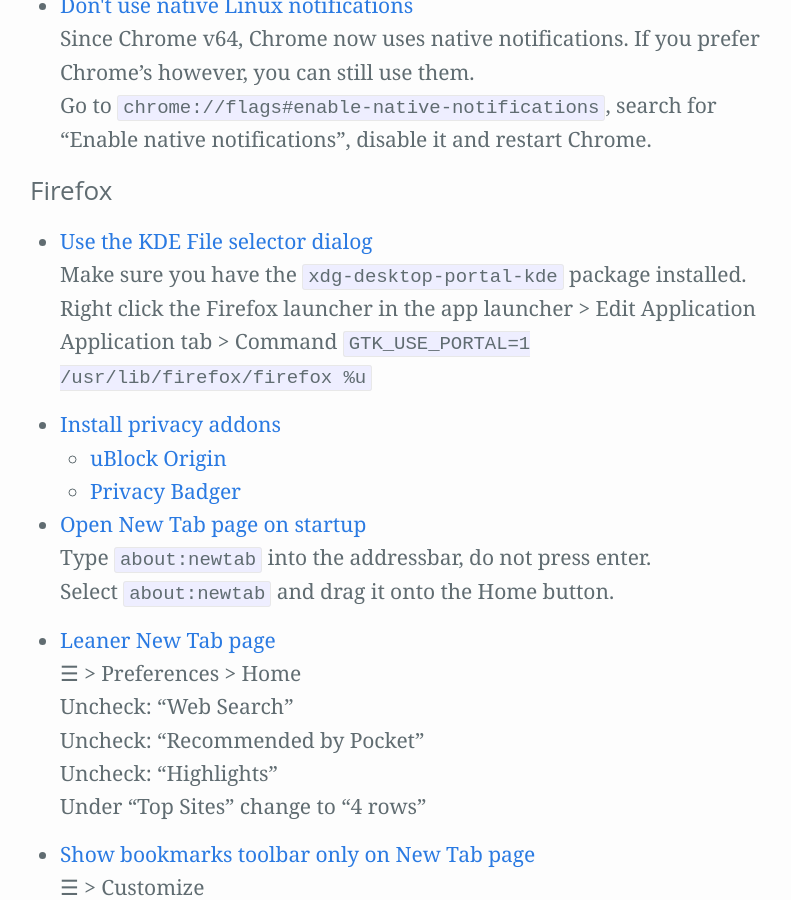
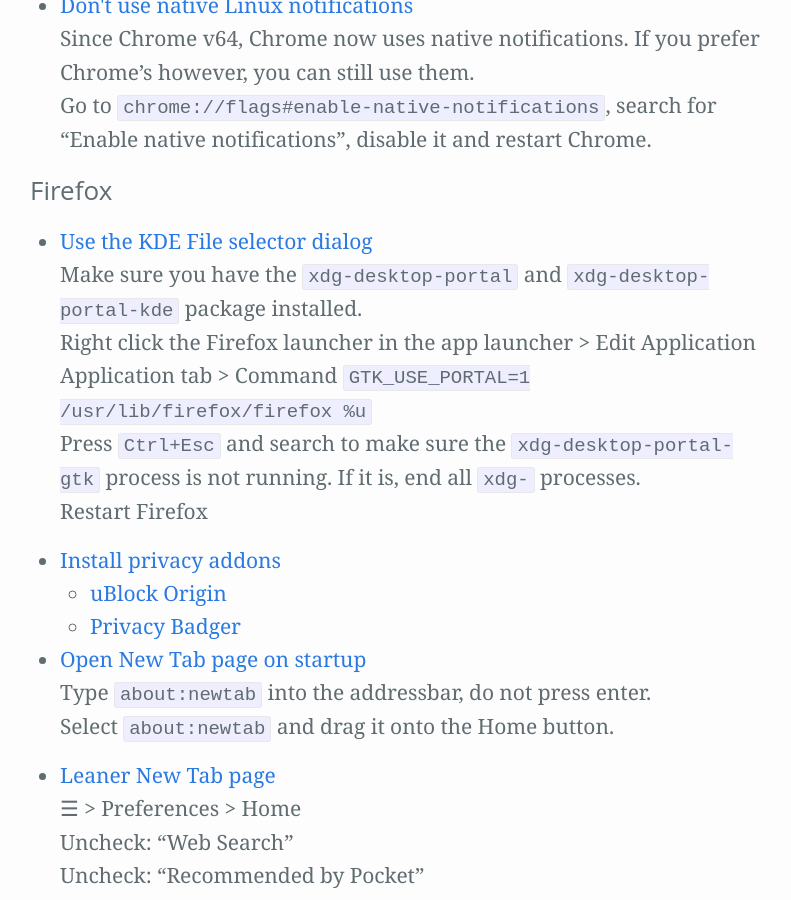
Before and after one commit to Zren/zren.github.io, a Jekyll site: the page built from kde_tips/tips.md, in a window 1280 px wide and 900 px high, scrolled down 6896 px. Shown: the whole window, without its empty margins (240-1031 px from the left). Built offline with Jekyll 4.4.1, drawn with Linux system fonts in a browser that asks for light colours; our own code applies the rules of GitHub Pages for plain Markdown files.

Commit message:
Mention xdg-desktop-portal and the possible need to kill xdg-...-gtk.

```diff
--- a/kde_tips/tips.md
+++ b/kde_tips/tips.md
@@ -268,9 +268,11 @@
 
 <ul>
 {% capture label %}Use the KDE File selector dialog{% endcapture %}{% capture contents %}
-  Make sure you have the `xdg-desktop-portal-kde` package installed.
+  Make sure you have the `xdg-desktop-portal` and `xdg-desktop-portal-kde` package installed.
   Right click the Firefox launcher in the app launcher > Edit Application
   Application tab > Command `GTK_USE_PORTAL=1 /usr/lib/firefox/firefox %u`
+  Press `Ctrl+Esc` and search to make sure the `xdg-desktop-portal-gtk` process is not running. If it is, end all `xdg-` processes.
+  Restart Firefox
 {% endcapture%}{% include tip.html label=label contents=contents %}
 
 {% capture label %}Install privacy addons{% endcapture %}{% capture contents %}
```
